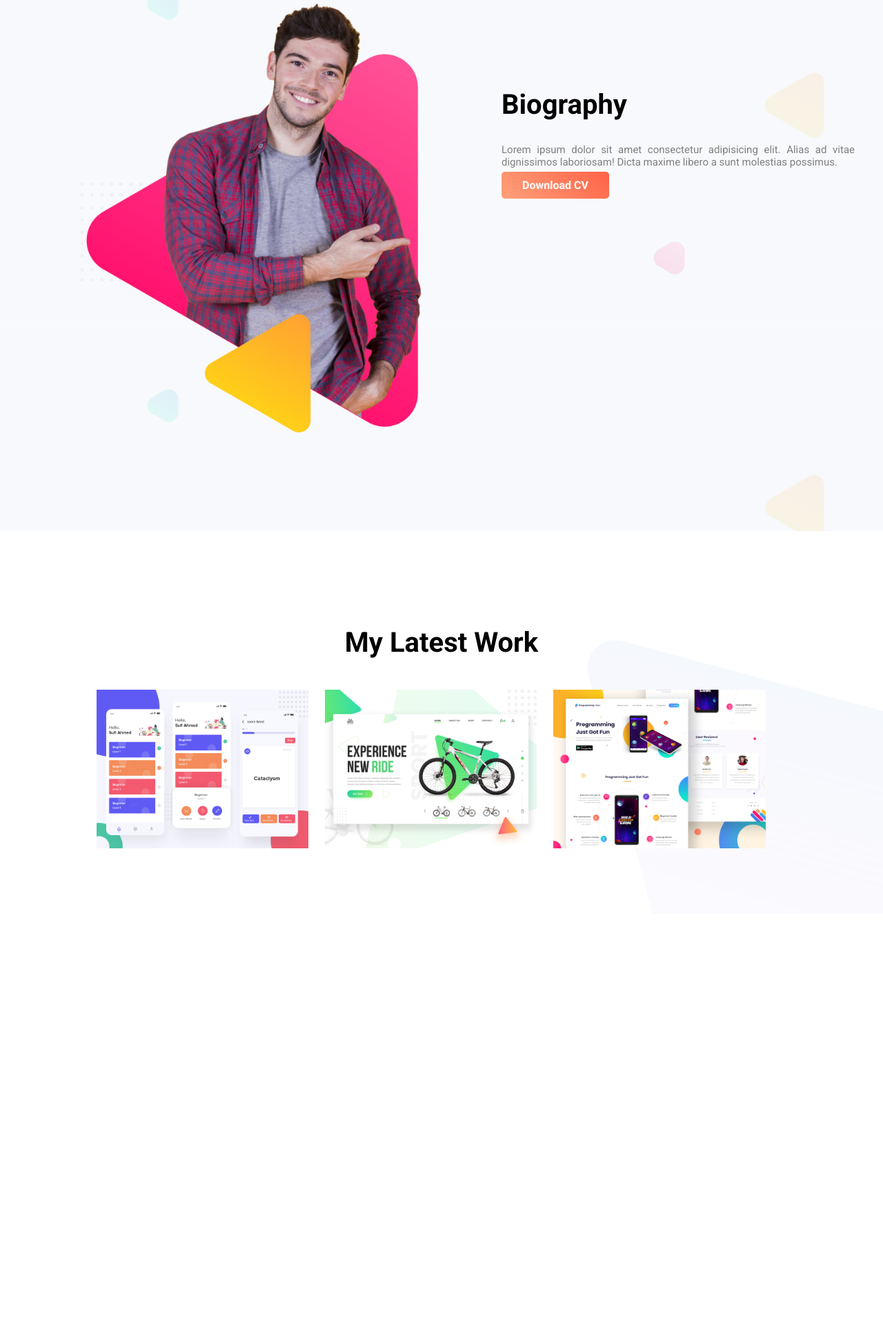
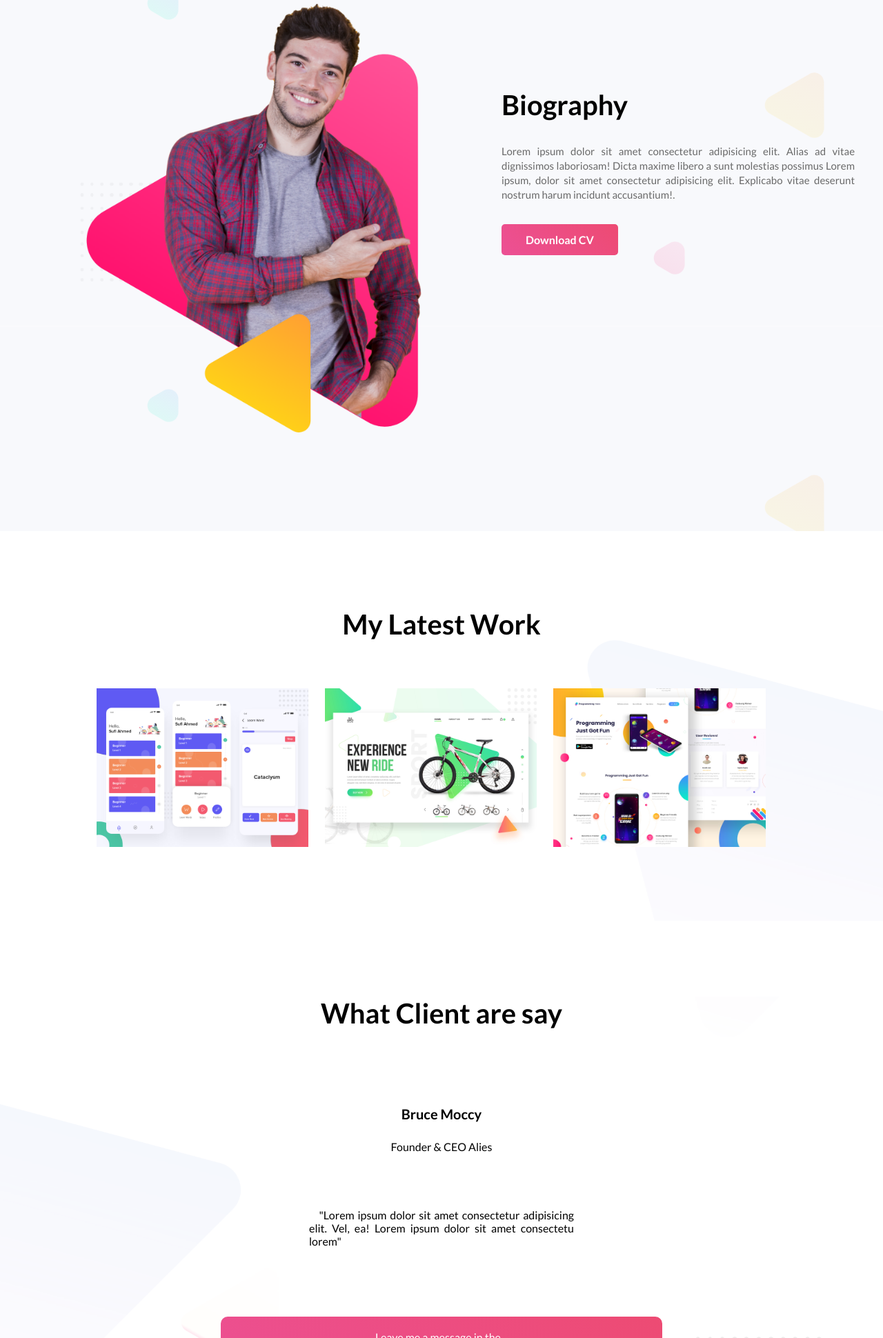
Before and after one commit to koushik-007/first-assignment, a plain HTML site: page index.html in a window 1280 px wide. Shown: the part 860-2800 px from the top of the page at 69% size. Before the commit the page ends 2185 px from the top, so only its background shows below. Drawn offline with Linux system fonts and the light colour scheme.

Commit message:
finally done

```diff
--- a/index.html
+++ b/index.html
@@ -5,7 +5,7 @@
     <meta name="viewport" content="width=device-width, initial-scale=1.0">
     <title>personal Website</title>
     <link rel="stylesheet" href="style.css">
-    <link href="https://fonts.googleapis.com/css2?family=Roboto:ital,wght@0,400;0,500;0,700;0,900;1,500&display=swap" rel="stylesheet">
+    <link href="https://fonts.googleapis.com/css2?family=Lato:wght@300;400;700&display=swap" rel="stylesheet">
 </head>
 <body>
     <section class="first-background">
@@ -13,7 +13,7 @@
                  <h2>Hello I'm</h1>
                  <h1 class="clr">Jack Smith</h1>
 
-                 <p style="margin-bottom: 30px;">Lorem ipsum dolor sit, amet consectetur adipisicing elit. Officia praesentium eum incidunt voluptates quo eaque veniam autem aut alias.</p>
+                 <p style="margin-bottom: 40px;line-height: 21px;">Lorem ipsum dolor sit, amet consectetur adipisicing elit. Officia praesentium eum incidunt voluptates quo eaque veniam autem aut alias.</p>
                  <a class="link-button" target="_blank" href="#">Hire Me</a>
         </div>
         <div class="half-side">
@@ -27,7 +27,7 @@
         </div>
         <div id="right-side" class="half-side">
             <h2>Biography</h2>
-            <p>Lorem ipsum dolor sit amet consectetur adipisicing elit. Alias ad vitae dignissimos laboriosam! Dicta maxime libero a sunt molestias possimus.</p>
+            <p>Lorem ipsum dolor sit amet consectetur adipisicing elit. Alias ad vitae dignissimos laboriosam! Dicta maxime libero a sunt molestias possimus Lorem ipsum, dolor sit amet consectetur adipisicing elit. Explicabo vitae deserunt nostrum harum incidunt accusantium!.</p>
 
             <a class="link-button" target="_blank" href="#">Download CV</a>
         </div>
@@ -48,5 +48,24 @@
       </div>
     </section>
 
+
+    <section class="last">
+        <div class="last-background">
+            <h2>What Client are say<h2>
+            <h4>Bruce Moccy</h4>
+            <p style="text-align:center;">Founder & CEO Alies</p>
+            <p> &nbsp; &nbsp;"Lorem ipsum dolor sit amet consectetur adipisicing elit. Vel, ea! Lorem ipsum dolor sit amet consectetu  lorem"</p>
+            <div class="last-button">
+                <p>Leave me a message in the </p>
+                <a href="#">programming.hero1@gmail.com</a>
+            </div>
+        </div>
+
+    </section>
+
+    <footer>
+        <p>Programming Hero initiative.&copy;2020 All rights Reserved.</p>
+     </footer>
+
 </body>
 </html>
--- a/style.css
+++ b/style.css
@@ -1,7 +1,7 @@
 body{
     margin: 0;
     padding: 0;
-    font-family: 'Roboto', sans-serif;
+    font-family: 'Lato', sans-serif;
 }
 
 h1{
@@ -13,6 +13,7 @@ h2{
 }
 .clr{
     color: #FF297D;
+    font-weight: 900;
 }
 section{
     height: 660px;
@@ -36,15 +37,16 @@ section{
 }
 .link-button{
     text-decoration: none;
-    background-image: linear-gradient(45deg,lightsalmon, tomato);
-    padding: 10px 30px;
+    background-image: linear-gradient(45deg,#EC5094,#ED4B73);
+    padding: 13px 35px;
     border-radius: 5px;
     color: white;
     font-weight: 700;
 }
-p{
+.first-background p,
+.second-background p{
     font-size: 15px;
-    color: gray;
+    color: dimgray;
     text-align: justify;
 }
 #right-side{
@@ -58,11 +60,16 @@ p{
     background-image: url(images/biography-bg.png);
     background-size: 100%;
 }
+.second-background p{
+    line-height: 21px;
+    margin-bottom: 45px;
+}
 .center{
     text-align: center;
+    margin: 6px 0 57px 0;
 }
 .third-background{
-    height: 450px;
+    height: 460px;
     background-image: url('images/latest-work-bg.png');
     background-repeat: no-repeat;
     background-size: 100%;
@@ -80,3 +87,53 @@ p{
     width: 80%;
     margin: 0 auto;
 }
+
+.last-background{
+    text-align: center;
+    width: 50%;
+    margin: 0 auto;
+
+}
+.last-background h2{
+    margin-top: 110px;
+}
+.last-background h4 {
+    font-size: 20px;
+    font-weight: 700;
+}
+.last-background p{
+    text-align: justify;
+    width: 60%;
+    margin:0 auto;
+    font-weight: 500;
+    margin-bottom: 80px;
+}
+.last-button p{
+    text-align: center;
+    margin-bottom: 15px;
+}
+.last-button a{
+    text-decoration: none;
+    color: white;
+}
+.last-button{
+    color: white;
+    margin-top: 20px;
+    background-image: linear-gradient(45deg,#EC5094,#ED4B73);
+    padding: 20px 40px 60px 30px;
+    border-radius: 10px;
+    margin-top: 100px;
+}
+.last-button a{
+    font-size: 22px;
+    font-weight: 600;
+}
+.last{
+    height: 700px;
+    background-image: url('images/footer-bg.png');
+    background-repeat: no-repeat;
+    background-size: 100%;
+}
+footer{
+    text-align: center;
+}
```
